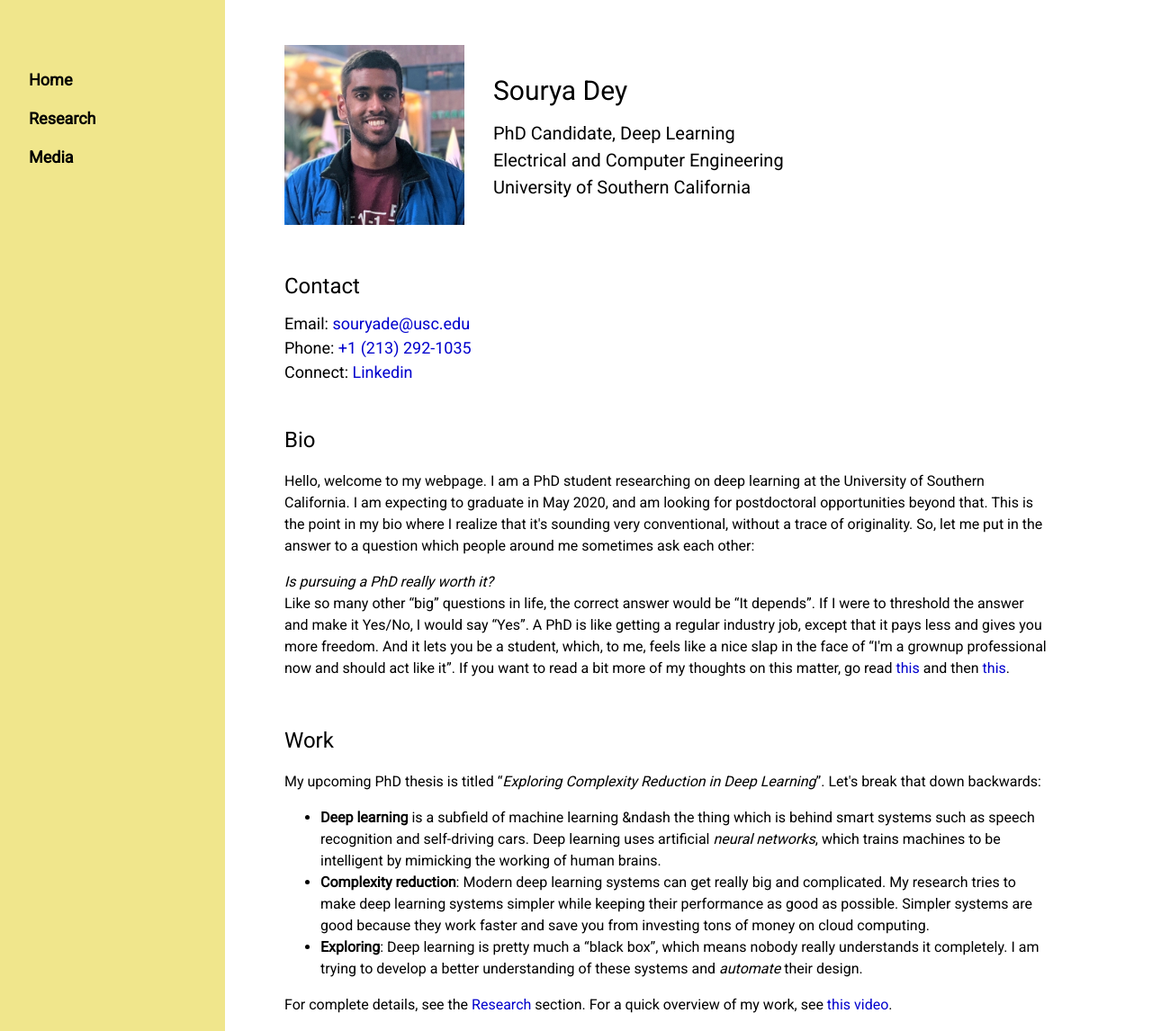
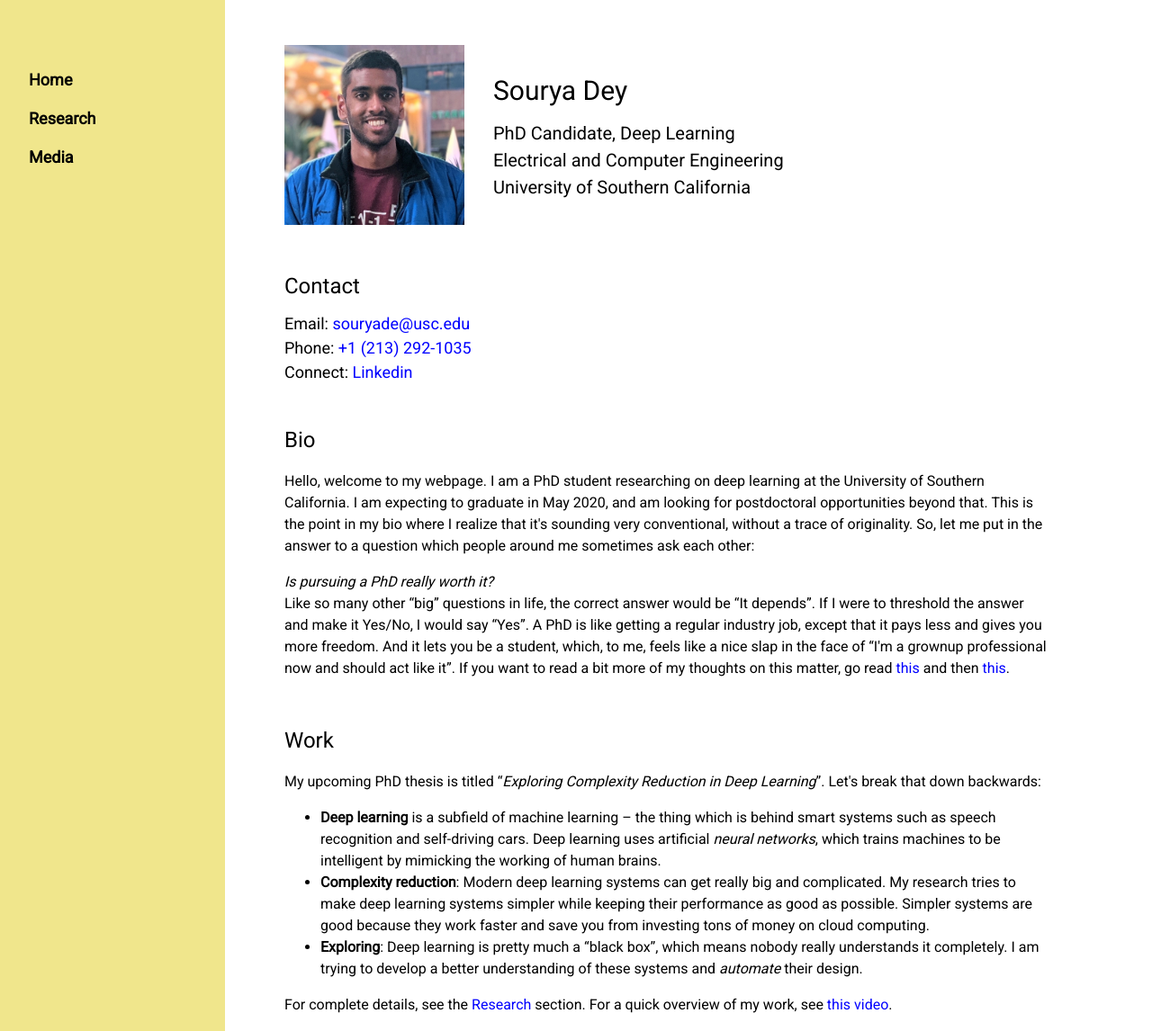
Before and after one commit to souryadey/souryadey.github.io, a Jekyll site: the page built from index.html, in a window 1280 px wide and 1146 px high. Shown: the whole window at 90% size. Built offline with Jekyll 4.4.1, drawn with Linux system fonts in a browser that asks for light colours.

Commit message:
changing link colors minor

```diff
--- a/_layouts/default.html
+++ b/_layouts/default.html
@@ -23,15 +23,16 @@
 			<style>
 			body,h1,h2,h3,h4,h5 {font-family: "Roboto", sans-serif}
 			body {font-size:16px;}
-			a{color:mediumblue;text-decoration:none;}
-			a:hover{color:mediumblue;text-decoration:underline;}
+			a{color:blue;text-decoration:none;}
+			a:hover{color:blue;text-decoration:underline;}
+			a.navlink:hover{text-decoration:none;}
 			</style>
 		</head>
 
 		<body>
 			<!-- Sidebar/menu -->
 			<nav class="w3-sidebar w3-khaki w3-collapse w3-top w3-large w3-padding" style="z-index:3;width:250px;font-weight:bold;" id="mySidebar"><br>
-			  <a href="javascript:void(0)" onclick="w3_close()" class="w3-button w3-hide-large w3-display-topleft w3-hover-white" style="width:100%;font-size:22px;">Close Menu</a>
+			  <a href="javascript:void(0)" onclick="w3_close()" class="w3-button w3-hide-large w3-display-topleft w3-hover-white navlink" style="width:100%;font-size:22px;">Close Menu</a>
 			  <div class="w3-container w3-padding-16"></div>
 			  <div class="w3-bar-block">
 			    <a href="/" onclick="w3_close()" class="w3-bar-item w3-button w3-hover-white">Home</a>
--- a/index.html
+++ b/index.html
@@ -33,7 +33,7 @@
 	<h3>Work</h3>
 	<p>My upcoming PhD thesis is titled <q><i>Exploring Complexity Reduction in Deep Learning</i></q>. Let's break that down backwards:
 		<ul>
-			<li><b>Deep learning</b> is a subfield of machine learning &ndash the thing which is behind smart systems such as speech recognition and self-driving cars. Deep learning uses artificial <i>neural networks</i>, which trains machines to be intelligent by mimicking the working of human brains.</li>
+			<li><b>Deep learning</b> is a subfield of machine learning &ndash; the thing which is behind smart systems such as speech recognition and self-driving cars. Deep learning uses artificial <i>neural networks</i>, which trains machines to be intelligent by mimicking the working of human brains.</li>
 			<li><b>Complexity reduction</b>: Modern deep learning systems can get really big and complicated. My research tries to make deep learning systems simpler while keeping their performance as good as possible. Simpler systems are good because they work faster and save you from investing tons of money on cloud computing.</li>
 			<li><b>Exploring</b>: Deep learning is pretty much a <q>black box</q>, which means nobody really understands it completely. I am trying to develop a better understanding of these systems and <i>automate</i> their design.</li>
 		</ul>
```
